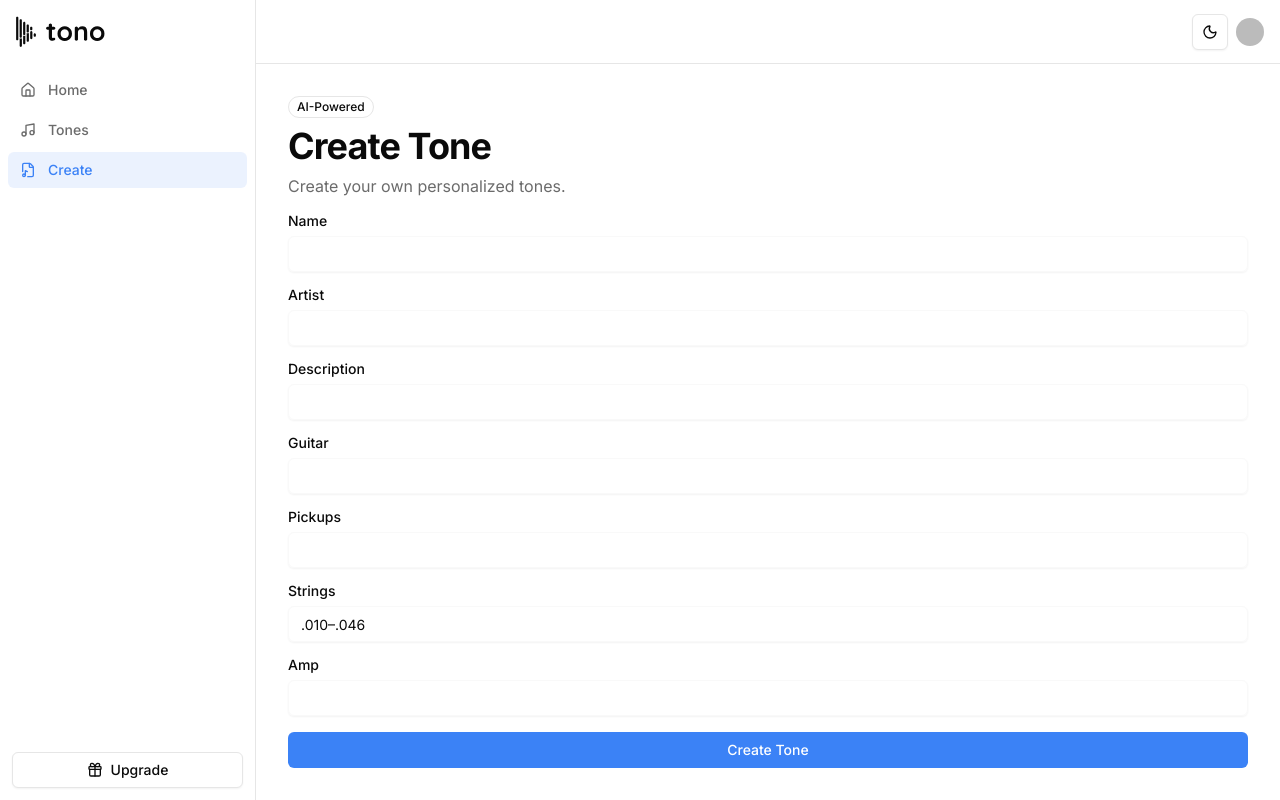
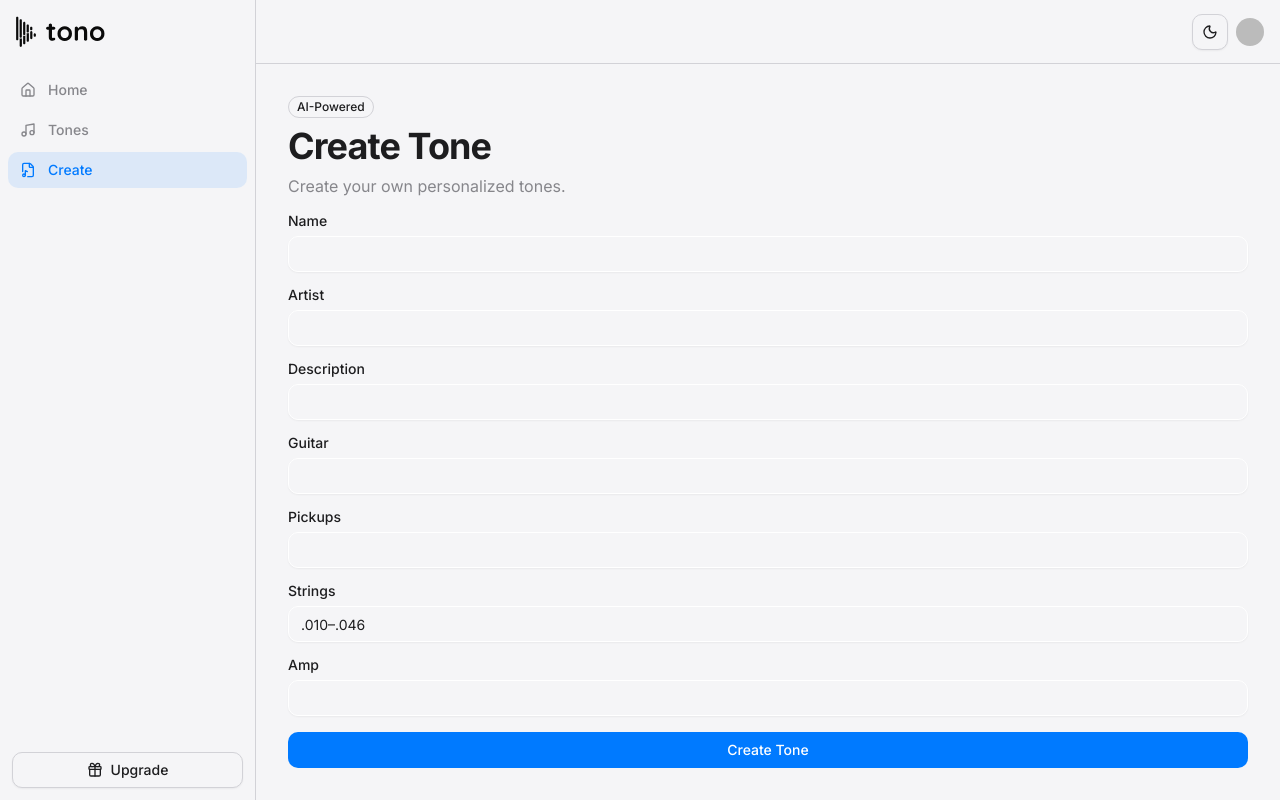
Before and after one commit to ericmignardi/tono, a Next.js app: page /dashboard/create in a window 1280 px wide. Built offline with nearby package versions, Linux system fonts and the light colour scheme; no server answers; sample sign-in values are in the browser's storage; some icons are missing.

Commit message:
Update globals.css

```diff
--- a/app/globals.css
+++ b/app/globals.css
@@ -7,39 +7,40 @@
   --color-background: var(--background);
   --color-foreground: var(--foreground);
   --font-family: var(--font-inter);
+  --color-sidebar: var(--sidebar);
+  --color-sidebar-foreground: var(--sidebar-foreground);
+  --color-sidebar-primary: var(--sidebar-primary);
+  --color-sidebar-primary-foreground: var(--sidebar-primary-foreground);
+  --color-sidebar-accent: var(--sidebar-accent);
+  --color-sidebar-accent-foreground: var(--sidebar-accent-foreground);
+  --color-sidebar-border: var(--sidebar-border);
   --color-sidebar-ring: var(--sidebar-ring);
-  --color-sidebar-border: var(--sidebar-border);
-  --color-sidebar-accent-foreground: var(--sidebar-accent-foreground);
-  --color-sidebar-accent: var(--sidebar-accent);
-  --color-sidebar-primary-foreground: var(--sidebar-primary-foreground);
-  --color-sidebar-primary: var(--sidebar-primary);
-  --color-sidebar-foreground: var(--sidebar-foreground);
-  --color-sidebar: var(--sidebar);
+  --color-primary: var(--primary);
+  --color-primary-foreground: var(--primary-foreground);
+  --color-secondary: var(--secondary);
+  --color-secondary-foreground: var(--secondary-foreground);
+  --color-accent: var(--accent);
+  --color-accent-foreground: var(--accent-foreground);
+  --color-destructive: var(--destructive);
+  --color-muted: var(--muted);
+  --color-muted-foreground: var(--muted-foreground);
+  --color-border: var(--border);
+  --color-input: var(--input);
+  --color-ring: var(--ring);
+  --color-card: var(--card);
+  --color-card-foreground: var(--card-foreground);
+  --color-popover: var(--popover);
+  --color-popover-foreground: var(--popover-foreground);
+  --color-chart-1: var(--chart-1);
+  --color-chart-2: var(--chart-2);
+  --color-chart-3: var(--chart-3);
+  --color-chart-4: var(--chart-4);
   --color-chart-5: var(--chart-5);
-  --color-chart-4: var(--chart-4);
-  --color-chart-3: var(--chart-3);
-  --color-chart-2: var(--chart-2);
-  --color-chart-1: var(--chart-1);
-  --color-ring: var(--ring);
-  --color-input: var(--input);
-  --color-border: var(--border);
-  --color-destructive: var(--destructive);
-  --color-accent-foreground: var(--accent-foreground);
-  --color-accent: var(--accent);
-  --color-muted-foreground: var(--muted-foreground);
-  --color-muted: var(--muted);
-  --color-secondary-foreground: var(--secondary-foreground);
-  --color-secondary: var(--secondary);
-  --color-primary-foreground: var(--primary-foreground);
-  --color-primary: var(--primary);
-  --color-popover-foreground: var(--popover-foreground);
-  --color-popover: var(--popover);
-  --color-card-foreground: var(--card-foreground);
-  --color-card: var(--card);
   --radius-sm: calc(var(--radius) - 4px);
   --radius-md: calc(var(--radius) - 2px);
   --radius-lg: var(--radius);
   --radius-xl: calc(var(--radius) + 4px);
+  --radius-2xl: calc(var(--radius) + 12px);
 }
 
 body {
@@ -47,72 +48,72 @@ body {
 }
 
 :root {
-  --radius: 0.5rem;
-  --background: #ffffff;
-  --foreground: #0a0a0a;
+  --radius: 0.75rem;
+  --background: #f5f5f7;
+  --foreground: #1d1d1f;
   --card: #ffffff;
-  --card-foreground: #0a0a0a;
+  --card-foreground: #1d1d1f;
   --popover: #ffffff;
-  --popover-foreground: #0a0a0a;
-  --primary: #3b82f6;
+  --popover-foreground: #1d1d1f;
+  --primary: #007aff;
   --primary-foreground: #ffffff;
-  --accent: #f5f5f5;
-  --accent-foreground: #0a0a0a;
-  --secondary: #e5e5e5;
-  --secondary-foreground: #0a0a0a;
-  --muted: #f2f2f2;
-  --muted-foreground: #6b6b6b;
-  --destructive: #ef4444;
-  --border: #e6e6e6;
-  --input: #f9f9f9;
-  --ring: #3b82f6;
-  --chart-1: #111111;
-  --chart-2: #444444;
-  --chart-3: #777777;
-  --chart-4: #aaaaaa;
-  --chart-5: #d4d4d4;
+  --secondary: #e8e8ed;
+  --secondary-foreground: #1d1d1f;
+  --muted: #f5f5f7;
+  --muted-foreground: #86868b;
+  --accent: #f5f5f7;
+  --accent-foreground: #1d1d1f;
+  --destructive: #ff3b30;
+  --border: #d2d2d7;
+  --input: #ffffff;
+  --ring: #007aff;
+  --chart-1: #007aff;
+  --chart-2: #1d1d1f;
+  --chart-3: #86868b;
+  --chart-4: #d2d2d7;
+  --chart-5: #f5f5f7;
   --sidebar: #ffffff;
-  --sidebar-foreground: #0a0a0a;
-  --sidebar-primary: #3b82f6;
+  --sidebar-foreground: #1d1d1f;
+  --sidebar-primary: #007aff;
   --sidebar-primary-foreground: #ffffff;
-  --sidebar-accent: #f2f2f2;
-  --sidebar-accent-foreground: #0a0a0a;
-  --sidebar-border: #e5e5e5;
-  --sidebar-ring: #3b82f6;
+  --sidebar-accent: #f5f5f7;
+  --sidebar-accent-foreground: #1d1d1f;
+  --sidebar-border: #e5e5ea;
+  --sidebar-ring: #007aff;
 }
 
 .dark {
-  --background: #0a0a0a;
-  --foreground: #f5f5f5;
-  --card: #111111;
-  --card-foreground: #f5f5f5;
-  --popover: #111111;
-  --popover-foreground: #f5f5f5;
-  --primary: #60a5fa;
-  --primary-foreground: #0a0a0a;
-  --accent: #1a1a1a;
-  --accent-foreground: #f5f5f5;
-  --secondary: #2a2a2a;
-  --secondary-foreground: #f5f5f5;
-  --muted: #1f1f1f;
-  --muted-foreground: #9ca3af;
-  --destructive: #f87171;
-  --border: #2d2d2d;
-  --input: #111111;
-  --ring: #60a5fa;
-  --chart-1: #fafafa;
-  --chart-2: #d4d4d4;
-  --chart-3: #a3a3a3;
-  --chart-4: #737373;
-  --chart-5: #525252;
-  --sidebar: #111111;
-  --sidebar-foreground: #f5f5f5;
-  --sidebar-primary: #60a5fa;
-  --sidebar-primary-foreground: #0a0a0a;
-  --sidebar-accent: #1a1a1a;
-  --sidebar-accent-foreground: #f5f5f5;
-  --sidebar-border: #2d2d2d;
-  --sidebar-ring: #60a5fa;
+  --background: #000000;
+  --foreground: #f5f5f7;
+  --card: #1c1c1e;
+  --card-foreground: #ffffff;
+  --popover: #1c1c1e;
+  --popover-foreground: #ffffff;
+  --primary: #0a84ff;
+  --primary-foreground: #ffffff;
+  --secondary: #2c2c2e;
+  --secondary-foreground: #ffffff;
+  --muted: #2c2c2e;
+  --muted-foreground: #98989d;
+  --accent: #2c2c2e;
+  --accent-foreground: #ffffff;
+  --destructive: #ff453a;
+  --border: #38383a;
+  --input: #1c1c1e;
+  --ring: #0a84ff;
+  --chart-1: #0a84ff;
+  --chart-2: #ffffff;
+  --chart-3: #98989d;
+  --chart-4: #48484a;
+  --chart-5: #2c2c2e;
+  --sidebar: #000000;
+  --sidebar-foreground: #f5f5f7;
+  --sidebar-primary: #0a84ff;
+  --sidebar-primary-foreground: #ffffff;
+  --sidebar-accent: #1c1c1e;
+  --sidebar-accent-foreground: #ffffff;
+  --sidebar-border: #2c2c2e;
+  --sidebar-ring: #0a84ff;
 }
 
 @layer base {
@@ -120,6 +121,6 @@ body {
     @apply border-border outline-ring/50;
   }
   body {
-    @apply bg-background text-foreground;
+    @apply bg-background text-foreground antialiased;
   }
 }
```
